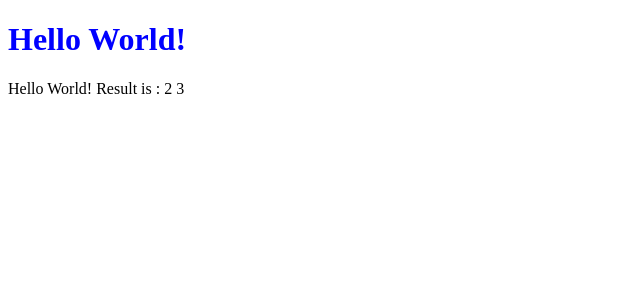
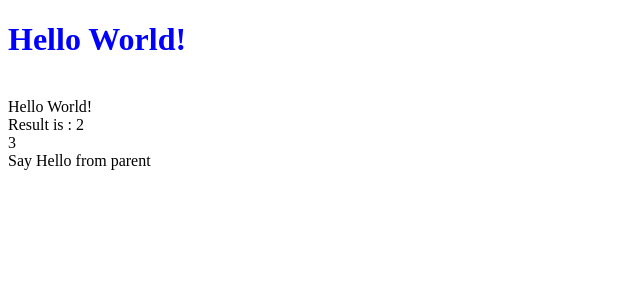
Before and after one commit to LBoalich/angular-video-series, an Angular app: page / in a window 1280 px wide. Shown: the top 300 px of the page, without its empty margins (0-640 px from the left). Built offline with nearby package versions, Linux system fonts and the light colour scheme.

Commit message:
Pass childMessage from parent to child

```diff
--- a/src/app/app.component.html
+++ b/src/app/app.component.html
@@ -1,7 +1,13 @@
 <app-hello-world></app-hello-world>
+<br>
 
 {{title}}
+<br>
 
 Result is : {{1+1}}
+<br>
 
 {{getMin(5, 3)}}
+<br>
+
+<app-parent></app-parent>
--- a/src/app/child/child.component.html
+++ b/src/app/child/child.component.html
@@ -1 +1 @@
-<p>child works!</p>
+Say {{childMessage}}
--- a/src/app/child/child.component.ts
+++ b/src/app/child/child.component.ts
@@ -1,10 +1,16 @@
-import { Component } from '@angular/core';
+import { Component, OnInit, Input } from '@angular/core';
 
 @Component({
   selector: 'app-child',
   templateUrl: './child.component.html',
   styleUrls: ['./child.component.css']
 })
-export class ChildComponent {
+export class ChildComponent implements OnInit {
+  @Input() childMessage: string;
 
+  constructor() {}
+
+  ngOnInit(): void {
+
+  }
 }
--- a/src/app/parent/parent.component.html
+++ b/src/app/parent/parent.component.html
@@ -1 +1 @@
-<p>parent works!</p>
+<app-child [childMessage]="'Hello from parent'"></app-child>
```
